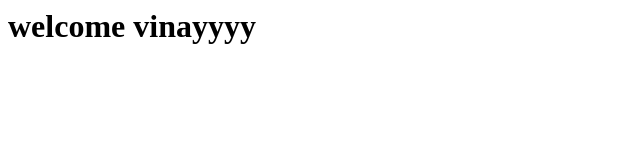
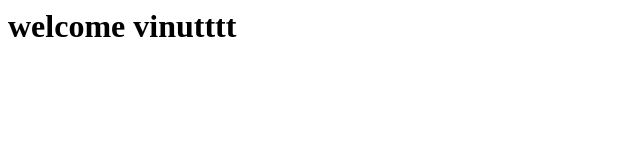
Before and after one commit to Vinayvurukutigithub/Dockerproject, a plain HTML site: page index.html in a window 1280 px wide. Shown: the full height of the page, 0-640 px from the left. Drawn offline with Linux system fonts and the light colour scheme.

Commit message:
Update index.html

```diff
--- a/index.html
+++ b/index.html
@@ -1 +1 @@
-<h1> welcome vinayyyy </h1>
+<h1> welcome vinutttt </h1>
```
